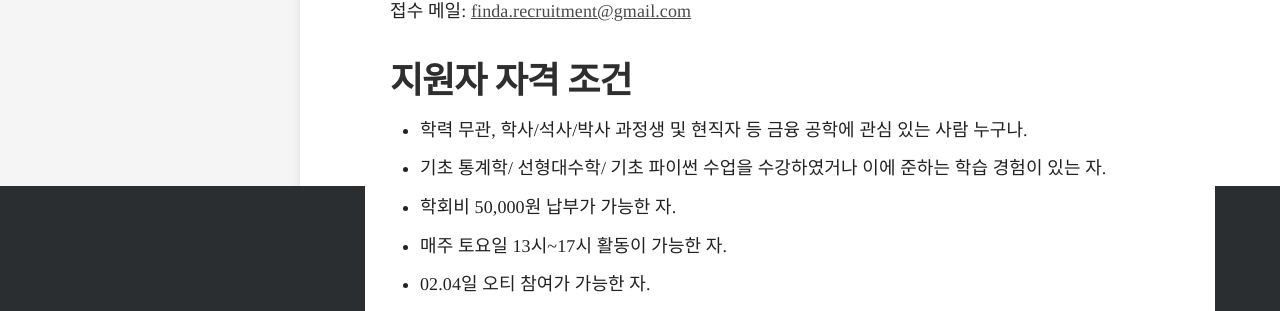
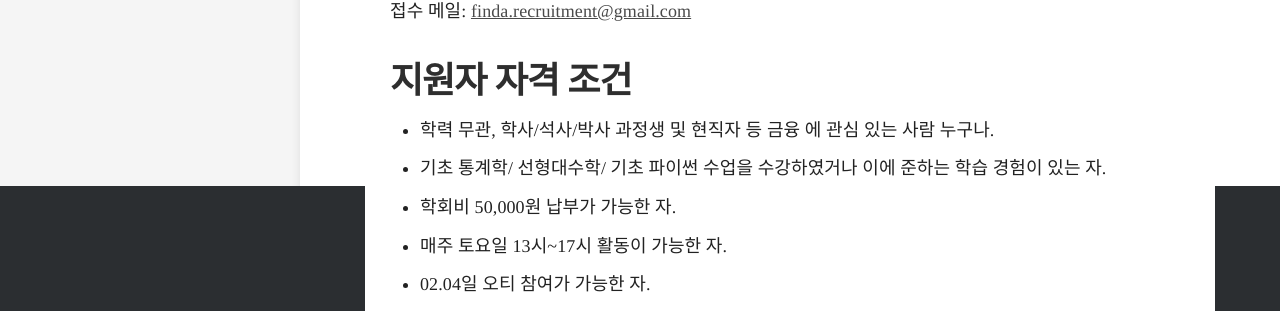
Before and after one commit to Find-A-AI/find-a-ai.github.io, a Jekyll site: the page built from _docs/3.ETC/Recruiting Info.md, in a window 1280 px wide. Shown: the part 714-1025 px from the top of the page. Built offline with Jekyll 4.4.1, drawn with Linux system fonts in a browser that asks for light colours; some web fonts are replaced.

Commit message:
Update Recruiting Info.md

```diff
--- a/_docs/3.ETC/Recruiting Info.md
+++ b/_docs/3.ETC/Recruiting Info.md
@@ -18,7 +18,7 @@ order: 2
   접수 메일: [finda.recruitment@gmail.com](finda.recruitment@gmail.com)
 
 ## 지원자 자격 조건
-  - 학력 무관, 학사/석사/박사 과정생 및 현직자 등 금융 공학에 관심 있는 사람 누구나.
+  - 학력 무관, 학사/석사/박사 과정생 및 현직자 등 금융 에 관심 있는 사람 누구나.
   - 기초 통계학/ 선형대수학/ 기초 파이썬 수업을 수강하였거나 이에 준하는 학습 경험이 있는 자.
   - 학회비 50,000원 납부가 가능한 자.
   - 매주 토요일 13시~17시 활동이 가능한 자.
```
